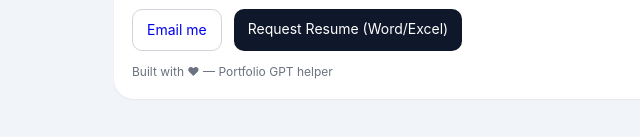
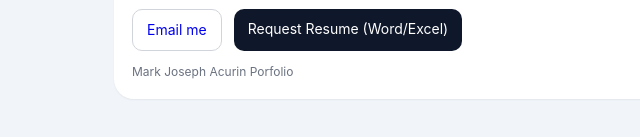
Before and after one commit to mhadude0513/Porfolio_Dev, a plain HTML site: page index.html in a window 1280 px wide. Shown: the part 1652-1789 px from the top of the page, 0-640 px from the left. Drawn offline with Linux system fonts and the light colour scheme.

Commit message:
Update index.html

```diff
--- a/index.html
+++ b/index.html
@@ -176,7 +176,7 @@
           <a class="btn" href="mailto:acurinmarkjoseph@gmail.com?subject=Portfolio%20Inquiry">Email me</a>
           <a class="btn btn-primary" href="Resume_MarkAcurin.pdf">Request Resume (Word/Excel)</a>
         </div>
-        <div style="margin-top:12px;font-size:12px;color:var(--muted)">Built with ♥ — Portfolio GPT helper</div>
+        <div style="margin-top:12px;font-size:12px;color:var(--muted)">Mark Joseph Acurin Porfolio</div>
       </div>
     </footer>
 
```
